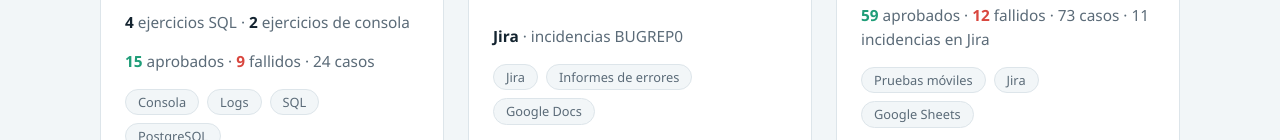
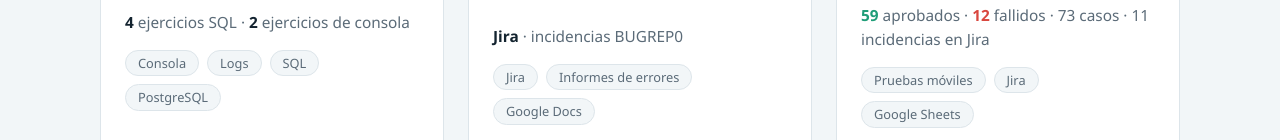
Before and after one commit to JorgePVDV/JorgeQA, a plain HTML site: page index.html in a window 1280 px wide. Shown: the part 1355-1495 px from the top of the page. Drawn offline with Linux system fonts and the light colour scheme.

Commit message:
Update index.html

```diff
--- a/index.html
+++ b/index.html
@@ -81,7 +81,6 @@
             <p>Investigación de un incidente en logs de servidor con comandos de consola y consultas SQL sobre una base de datos de viajes en taxi de Chicago.</p>
             <div class="results">
               <p class="metric"><b>4</b> ejercicios SQL · <b>2</b> ejercicios de consola</p>
-              <p class="legend"><b class="ok">15</b> aprobados · <b class="bad">9</b> fallidos · 24 casos</p>
             </div>
             <ul class="tags"><li>Consola</li><li>Logs</li><li>SQL</li><li>PostgreSQL</li></ul>
             <a class="link" href="https://github.com/JorgePVDV/JorgePVDV#user-content-proyecto-uno" target="_blank" rel="noopener">Ver documento →</a>
```
